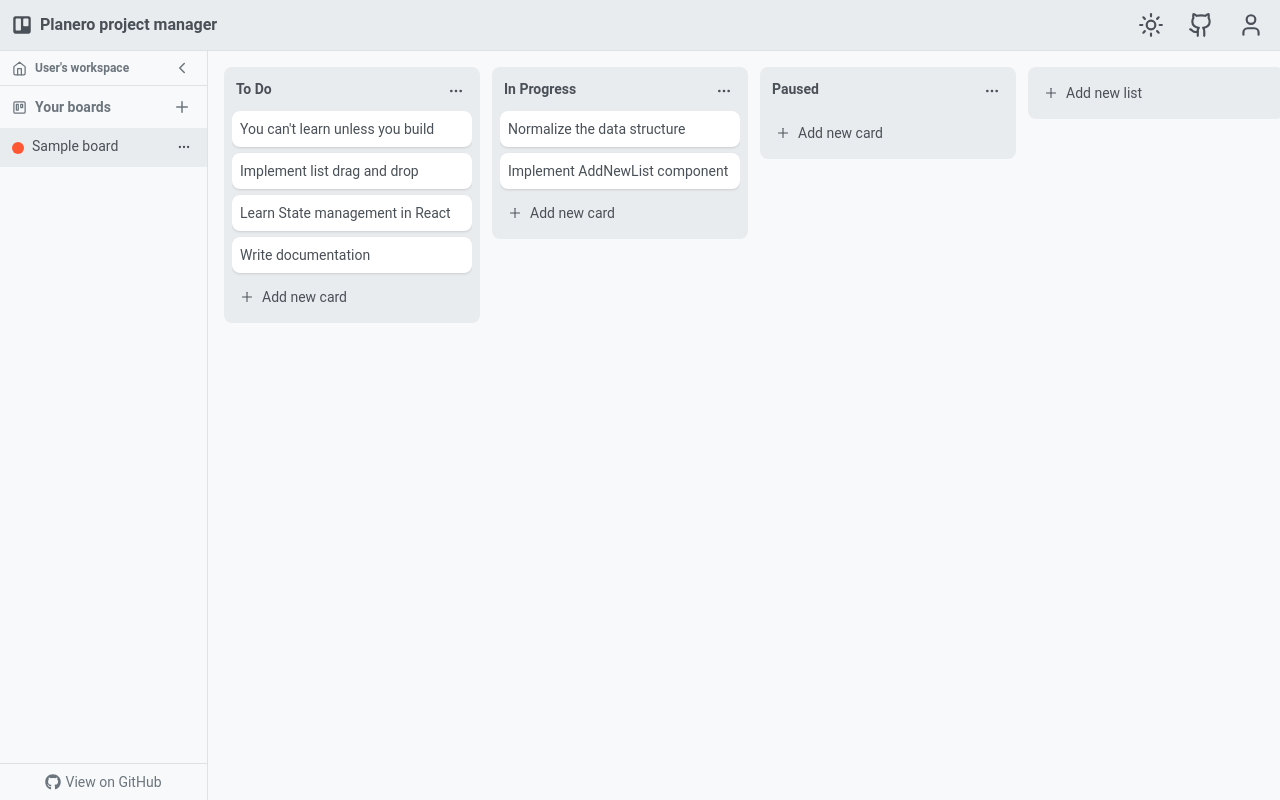
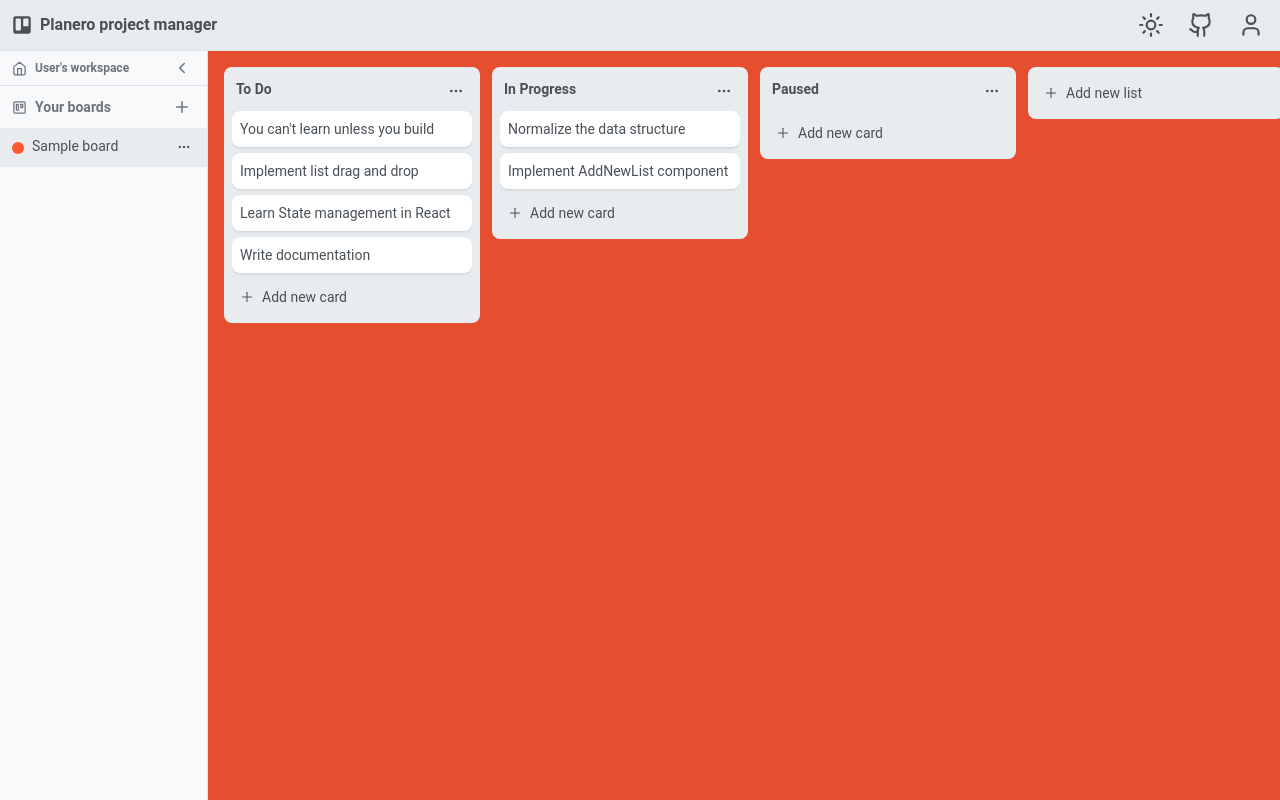
Before and after one commit to raknos13/planero-planner-react, a React (Vite) app: page / in a window 1280 px wide. Built offline with nearby package versions, Linux system fonts and the light colour scheme.

Commit message:
Restructure project move context out in src dir

```diff
--- a/src/components/Board/Board.jsx
+++ b/src/components/Board/Board.jsx
@@ -18,21 +18,27 @@ export function Board() {
           <div
             {...provided.droppableProps}
             ref={provided.innerRef}
-            className={`boardContainer flex w-full p-4 overflow-x-scroll bg-bg-primary text-text-primary`}
-            style={
-              {
+            className="w-full h-svh"
+            style={{
               // background: `linear-gradient(135deg, ${activeBoard.color} , rgba(255, 255, 39, 0.5)`,
-                // background: activeBoard.color,
+              background: activeBoard.color,
               // backdropFilter: "blur(12px)",
-              }
-            }
+            }}
+          >
+            <div
+              className={`boardContainer flex w-full h-full p-4 overflow-x-scroll bg-bg-primary text-text-primary`}
+              style={{ background: "rgba(0,0,0, 0.1)" }}
             >
               <div className="listContainer flex">
                 {activeBoard.listIds.map((listId, index) => {
                   const list = lists[listId];
                   const listCards = list.cardIds.map((cardId) => cards[cardId]);
                   return (
-                  <Draggable key={list.id} draggableId={list.id} index={index}>
+                    <Draggable
+                      key={list.id}
+                      draggableId={list.id}
+                      index={index}
+                    >
                       {(provided) => (
                         <div
                           ref={provided.innerRef}
@@ -60,6 +66,7 @@ export function Board() {
                 </div>
               </div>
             </div>
+          </div>
         )}
       </Droppable>
     </DragDropContext>
--- a/src/components/Board/index.js
+++ b/src/components/Board/index.js
@@ -2,5 +2,5 @@ export { Board } from "./Board";
 export { List } from "./List";
 export { Card } from "./Card";
 export { AddNew } from "./AddNew";
-export { BoardProvider, useBoardContext } from "./context/BoardContext";
+export { BoardProvider, useBoardContext } from "../../contexts/BoardContext";
 export { EmptyBoard } from "./EmptyBoard";
--- a/src/components/Main.jsx
+++ b/src/components/Main.jsx
@@ -1,5 +1,6 @@
-import { Board, BoardProvider } from "./Board";
-import { Sidebar, SidebarProvider } from "./Sidebar";
+import { BoardProvider, SidebarProvider } from "../contexts";
+import { Sidebar } from "../components/Sidebar";
+import { Board } from "../components/Board";
 import Header from "./Header";
 
 export default function Main() {
--- a/src/components/Sidebar/BoardList.jsx
+++ b/src/components/Sidebar/BoardList.jsx
@@ -3,8 +3,7 @@ import {
   MoreOptionsPopover,
   BoardCreatorPopover,
 } from "../shared";
-import { useBoardContext } from "../Board";
-import { useSidebar } from "./context/SidebarContext";
+import { useSidebar, useBoardContext } from "../../contexts";
 import { useRef } from "react";
 import { FiTrello, FiPlus, FiMoreHorizontal } from "react-icons/fi";
 
@@ -121,7 +120,7 @@ const BoardListItem = ({
 };
 
 const BoardListItemActions = ({ board, handleEdit }) => {
-  const { switchBoard, deleteBoard, activeBoardId } = useBoardContext();
+  const { switchBoard, deleteBoard } = useBoardContext();
   const { activePopoverBoard, setActivePopoverBoard } = useSidebar();
   const buttonRef = useRef(null);
 
--- a/src/components/Sidebar/Sidebar.jsx
+++ b/src/components/Sidebar/Sidebar.jsx
@@ -1,13 +1,12 @@
 import { FiPlus } from "react-icons/fi";
 import { useState, useRef, useEffect } from "react";
-import { useBoardContext } from "../Board";
+import { useBoardContext, useSidebar } from "../../contexts/";
 import { GithubButton } from "../shared";
 import {
   SidebarCollapsed,
   SidebarHeader,
   BoardList,
   BoardListHeader,
-  useSidebar,
 } from "./";
 
 export const Sidebar = () => {
--- a/src/components/Sidebar/index.js
+++ b/src/components/Sidebar/index.js
@@ -1,7 +1,5 @@
 export { Sidebar } from "./Sidebar";
 export { SidebarHeader } from "./SidebarHeader";
 export { SidebarCollapsed } from "./SidebarCollapsed";
-export { SidebarProvider } from "./context/SidebarContext";
-export { useSidebar } from "./context/SidebarContext";
 export { BoardList } from "./BoardList";
 export { BoardListHeader } from "./BoardList";
--- a/src/components/Board/context/BoardContext.jsx
+++ b/src/contexts/BoardContext.jsx
@@ -1,4 +1,4 @@
-import { initialData } from "../../../initialData";
+import { initialData } from "../initialData";
 import { useState, createContext, useContext } from "react";
 import { v4 as uuidv4 } from "uuid";
 
--- /dev/null
+++ b/src/contexts/index.js
@@ -0,0 +1,2 @@
+export { SidebarProvider, useSidebar } from "./SidebarContext";
+export { BoardProvider, useBoardContext } from "./BoardContext";
```
Also changed, not shown: src/contexts/SidebarContext.jsx (renamed from src/components/Sidebar/context/SidebarContext.jsx), src/contexts/ThemeContext.jsx (added). Lines whose indentation alone changed are shown as unchanged.
